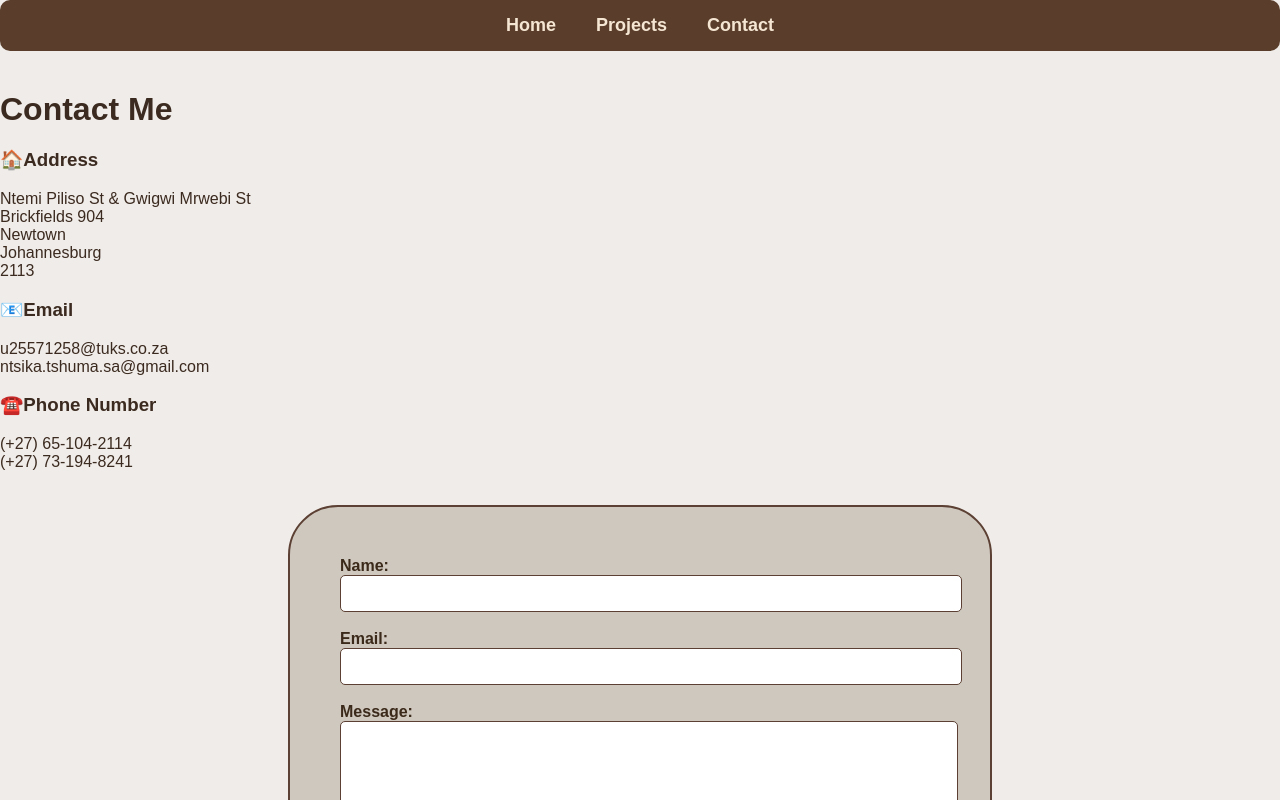
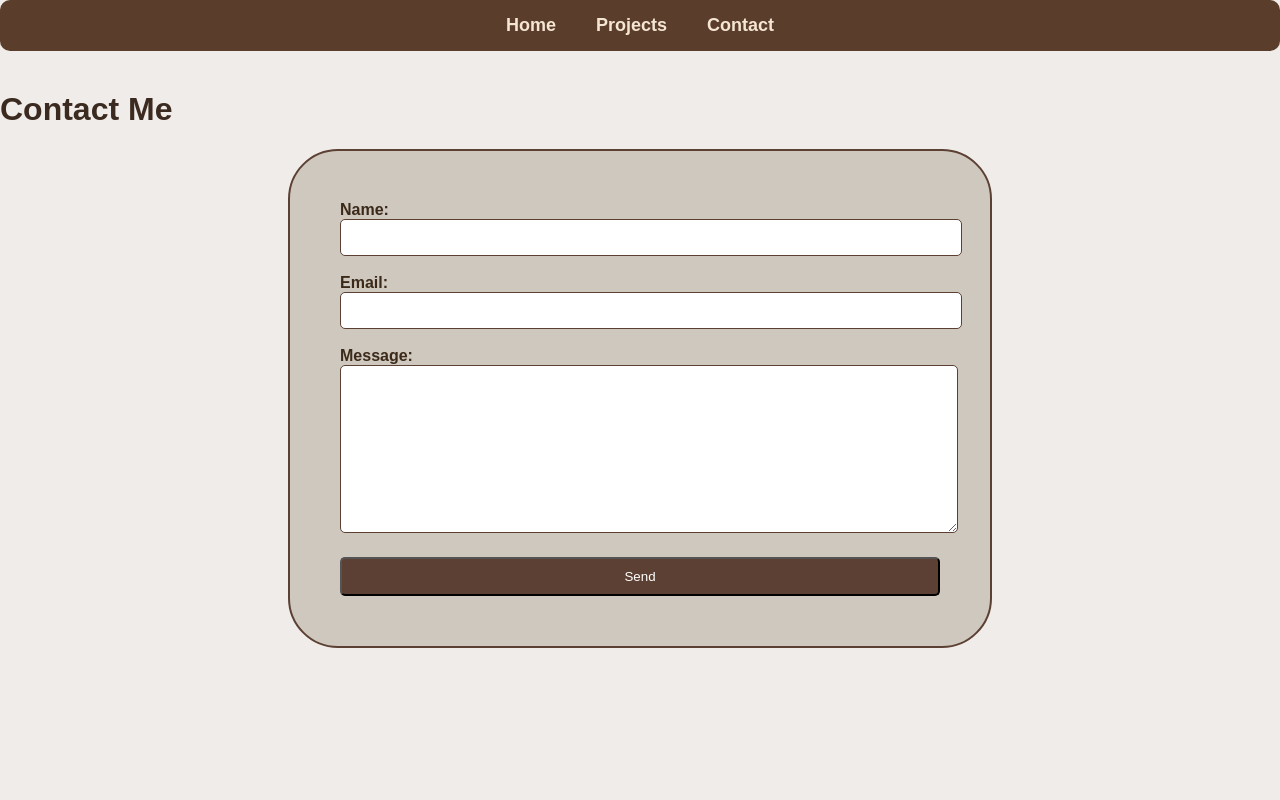
Before and after one commit to JayJAY-stack777/my-portfolio, a Nuxt app: page /contact in a window 1280 px wide. Shown: the top 800 px of the page. Built offline with nearby package versions, Linux system fonts and the light colour scheme.

Commit message:
Fixed Netlify contact form

```diff
--- a/app/pages/contact.vue
+++ b/app/pages/contact.vue
@@ -1,34 +1,7 @@
 <template>
 
     <h1>Contact Me</h1>
-    <h3> 🏠Address</h3>
-    <p>
-       Ntemi Piliso St & Gwigwi Mrwebi St
-       <br>
-       Brickfields 904
-       <br>
-       Newtown
-       <br>
-       Johannesburg
-       <br>
-       2113
-    </p>
 
-        <h3>📧Email</h3>
-    <p>
-       u25571258@tuks.co.za
-       <br>
-       ntsika.tshuma.sa@gmail.com
-    </p>
-
-        <h3>☎️Phone Number</h3>
-    <p>
-       (+27) 65-104-2114
-       <br>
-       (+27) 73-194-8241
-       <br>
-       <br>
-    </p>
 
 <form name="contact" method="POST" data-netlify="true" class="form">
 
@@ -36,12 +9,12 @@
 
   <label>Name:</label>
   <input type="text" name="name" required />
-        <br>
-        <br>
+  <br><br>
+
   <label>Email:</label>
   <input type="email" name="email" required />
-        <br>
-        <br>
+  <br><br>
+
   <label>Message:</label>
   <textarea name="message" required></textarea>
 
@@ -53,7 +26,7 @@
 <style>
 .form {
   border: 2px solid #5c4033;
-  background-color: #cfc8bf;
+  background-color:  #cfc8bf;
   padding: 50px;
   width: 600px;
   margin: auto;
--- /dev/null
+++ b/public/contact.html
@@ -0,0 +1,6 @@
+<form name="contact" method="POST" data-netlify="true">
+  <input type="hidden" name="form-name" value="contact">
+  <input type="text" name="name">
+  <input type="email" name="email">
+  <textarea name="message"></textarea>
+</form>
```
Lines whose indentation alone changed are shown as unchanged.
